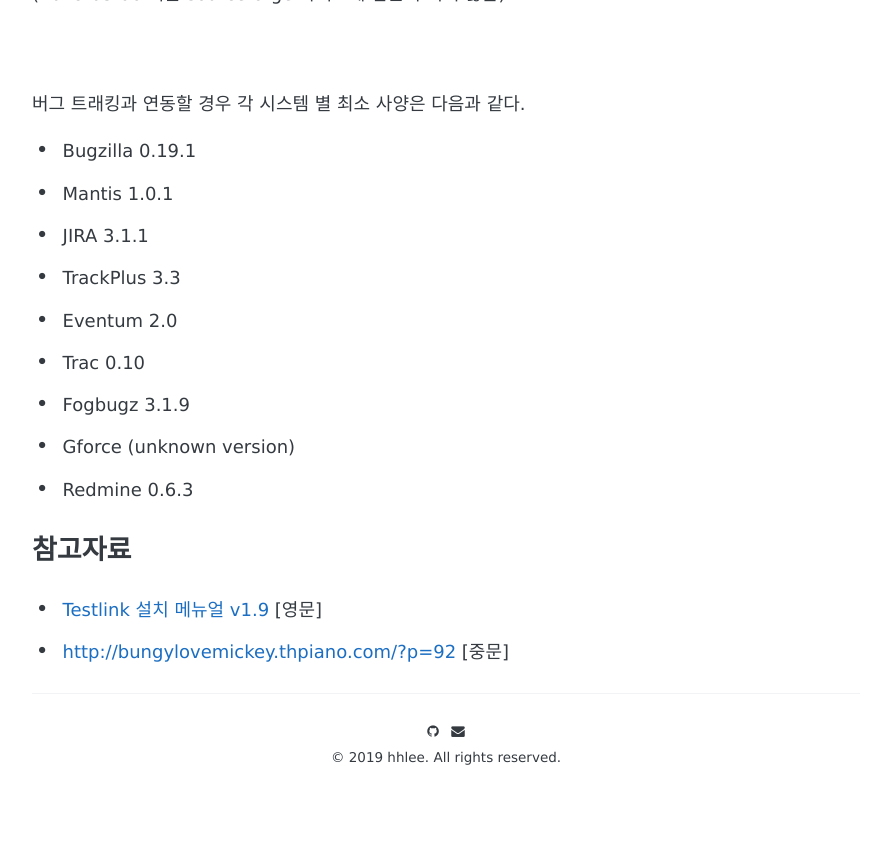
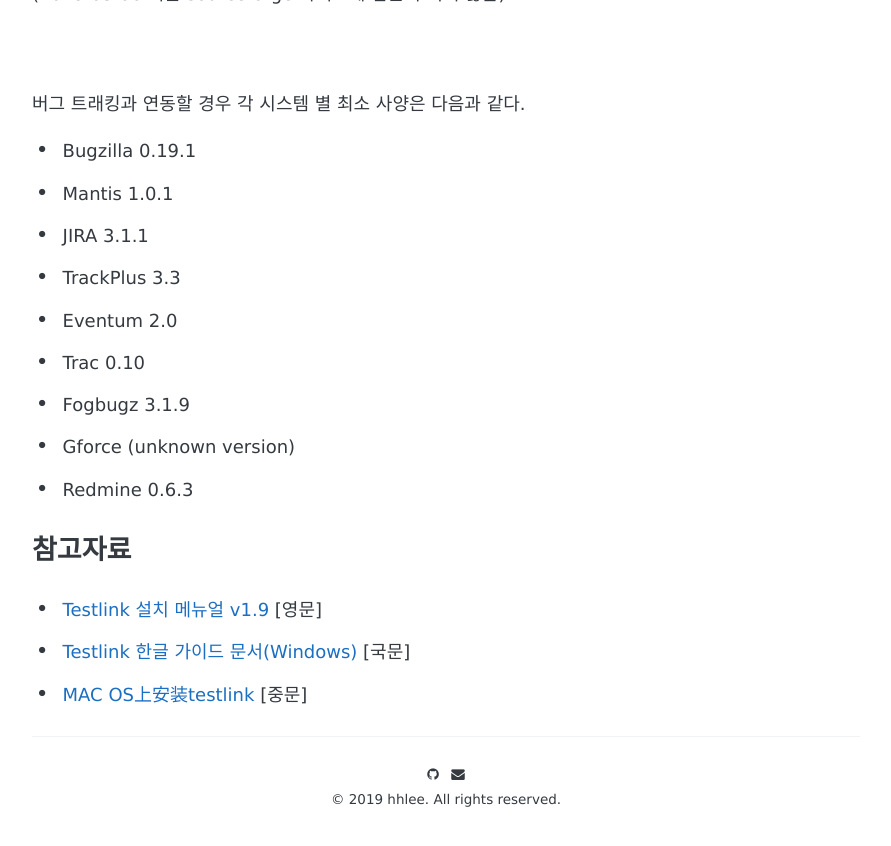
Before and after one commit to Hyunhwa/hhlee.github.io, a Jekyll site: the page built from _posts/2019-03-06-testlink.markdown, in a window 1280 px wide and 900 px high, scrolled down 2655 px. Shown: the top 846 px of the window, without its empty margins (194-1085 px from the left). Built offline with Jekyll 4.4.1, drawn with Linux system fonts in a browser that asks for light colours; some web fonts are replaced.

Commit message:
참고자료 추가

```diff
--- a/_posts/2019-03-06-testlink.markdown
+++ b/_posts/2019-03-06-testlink.markdown
@@ -77,7 +77,8 @@ Apache 웹서버의 루트 디렉토리가 될 폴더를 생성한다. ( **/User
 
 ### 참고자료
 - [Testlink 설치 메뉴얼 v1.9]({{ site.url }}/_resource/testlink_installation_manual.odt) [영문]
-- [http://bungylovemickey.thpiano.com/?p=92](http://bungylovemickey.thpiano.com/?p=92) [중문]
+- [Testlink 한글 가이드 문서(Windows)](https://www.swbank.kr/cmm/fms/FileDown.do?atchFileId=FILE_000000000005882&fileSn=0&AU=Y) [국문]
+- [MAC OS上安装testlink](http://bungylovemickey.thpiano.com/?p=92) [중문]
 
 [MySql]:https://www.mysql.com/downloads/
 [Testlink]:http://testlink.org/
```
